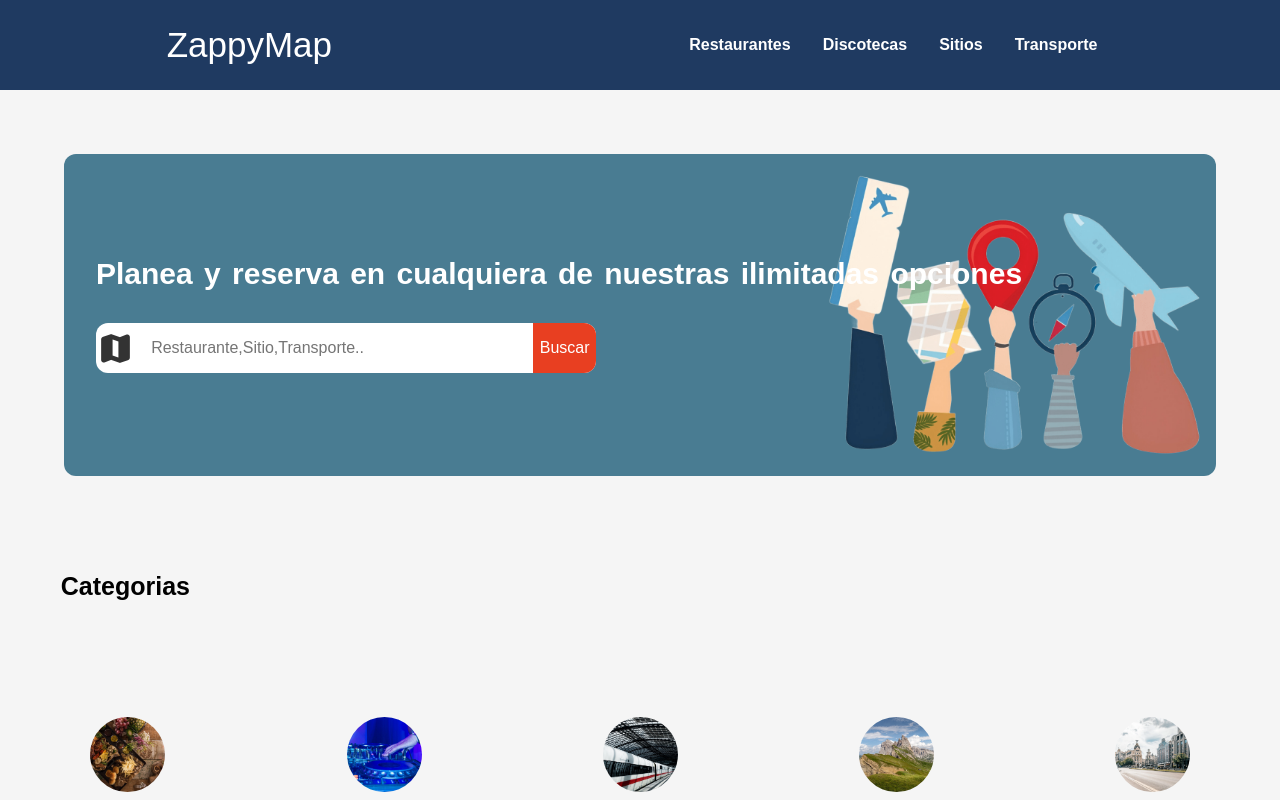
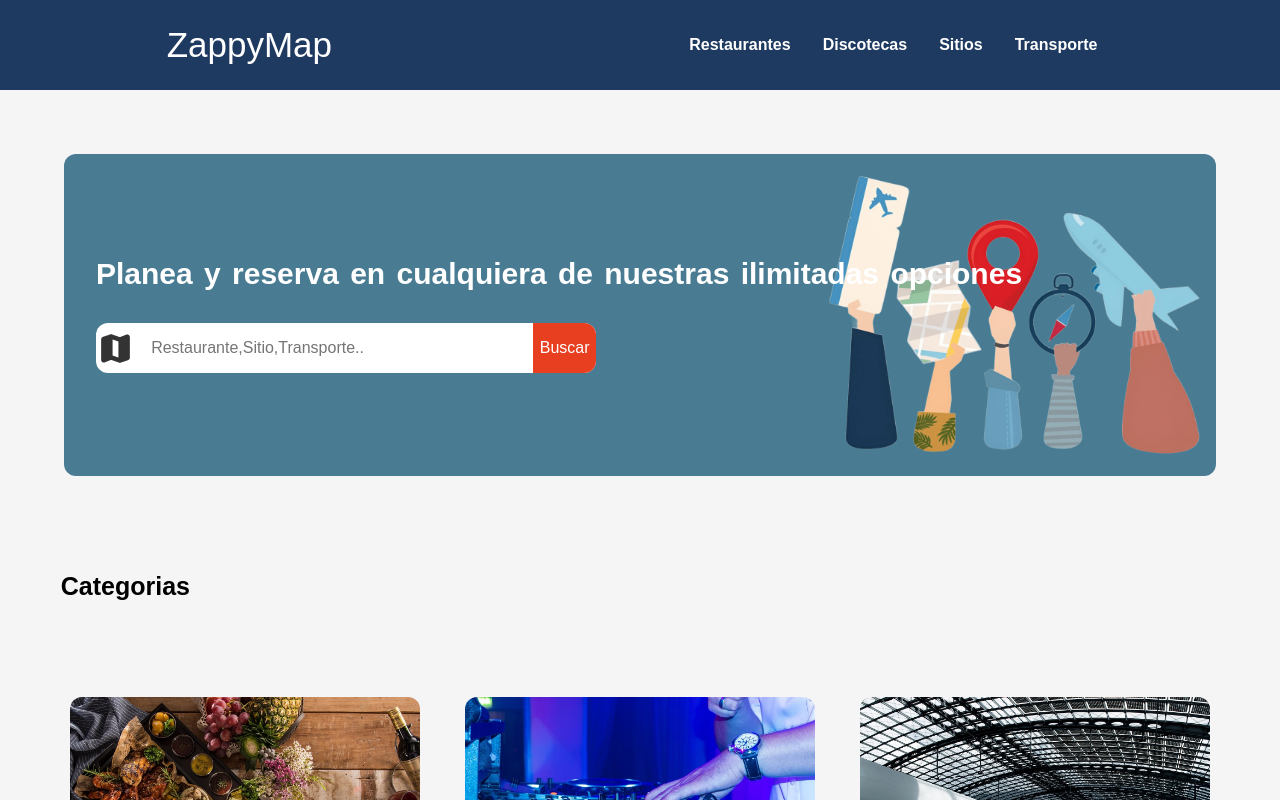
Before and after one commit to RafaelVillagomezDev/Vimo, a React (Vite) app in the folder Vimo/: page / in a window 1280 px wide. Built offline with nearby package versions, Linux system fonts and the light colour scheme; no server answers.

Commit message:
Cambios en componente carrousell Slider y Slide para resoluciones Desktop y Mobile

```diff
--- a/Vimo/src/atoms/carrousellCard/styles/carrousellCard.tsx
+++ b/Vimo/src/atoms/carrousellCard/styles/carrousellCard.tsx
@@ -9,7 +9,7 @@ export const CarrousellSection = styled.section`
     max-width: 1200px;
     padding: 1rem;
     @media only screen and (${devices.sm}){
-            padding: 3rem;
+      padding: 3rem;
     }
 `;
 
@@ -17,35 +17,35 @@ export const CarrousellSection = styled.section`
 export const CarrouselContainer = styled.div`
     overflow: hidden;
     width: 100%;
-    padding: 0 10px;
+    padding: 2rem;
+    @media only screen and (${devices.sm}){
 
+            padding: 0rem;
+    }
 `;
 
-// CRUCIAL 2: El Contenedor Interno de Slides - Define el layout
+
 export const EmblaContainerInner = styled.div`
-    display: flex; /* LAYOUT HORIZONTAL */
+    display: flex;
     flex-direction: row;
-
-    /* Configuración de Touch/Arrastre */
     -webkit-touch-callout: none;
     -webkit-tap-highlight-color: transparent;
 
-    /* Margen para contrarrestar el padding-left de los slides */
+
     margin-left: -15px;
 
     /* Estilos para CADA SLIDE dentro del contenedor (& > *) */
     & > * {
-        min-width: 0;
-        padding-left: 15px; /* Espaciado entre slides (gutter) */
+        //min-width: 0; Soluciona el flex en @media SM
+        padding-left: 15px;
         position: relative;
-
-          flex: 0 0 100%;
+        flex: 0 0 100%;
 
 
         @media only screen and (${devices.sm}){
-            flex: 0 0 25.0%;
+
+            flex: 0 0 calc(25% - 3.75px);
         }
-
 
     }
 `;
--- a/Vimo/src/components/cardSlide/CardSlide.tsx
+++ b/Vimo/src/components/cardSlide/CardSlide.tsx
@@ -1,5 +1,5 @@
 
-import {CardText , CardBox, CardBoxImage, CardBoxTitle, CardContainer, CardImage, CardSubtitle, LinkCard } from "./styles/cardSlide";
+import {CardText , CardBox, CardBoxImage, CardBoxTitle, CardContainer, CardImage, LinkCard } from "./styles/cardSlide";
 
 function CardSlide({data}:any) {
 
@@ -9,16 +9,16 @@ return (
     <>
        {
         data.images.map((image: { url: string | undefined; },index :number) => (
-           <LinkCard to={"restaurants/"+data.id}>
-        <CardContainer key={index}>
+           <LinkCard to={"restaurants/"+data.id} key={index}>
+        <CardContainer key={index+"**"+data.id}>
 
               <CardBoxImage>
               <CardImage  src={image.url} loading="lazy"></CardImage>
             </CardBoxImage>
             <CardBox>
                <CardBoxTitle>{name}</CardBoxTitle>
-               <CardText><CardSubtitle>{address}</CardSubtitle></CardText>
-              <CardText><CardSubtitle>{type_food}</CardSubtitle></CardText>
+               <CardText>{address}</CardText>
+              <CardText>{type_food}</CardText>
             </CardBox>
 
 
--- a/Vimo/src/components/cardSlide/styles/cardSlide.tsx
+++ b/Vimo/src/components/cardSlide/styles/cardSlide.tsx
@@ -4,8 +4,9 @@ import { Link } from 'react-router-dom';
 
 
 export const CardContainer = styled.div`
-    width: 258px;
-    height: 550px;
+
+    width: 100%;
+    height: 450px;
     display: flex;
     flex-direction: column;
     overflow: hidden;
@@ -15,8 +16,9 @@ export const CardContainer = styled.div`
     border-radius: 12px;
     overflow: hidden;
     box-shadow: 2px 2px 2px 0px rgba(0, 0, 0, 0.2);
+
    @media only screen and (${devices.sm}) {
-
+      width: 250px;
       height: 350px;
     }
 
@@ -27,9 +29,9 @@ export const CardBoxImage = styled.div`
     width: 100%;
     border-top-left-radius: 12px;
     border-top-right-radius: 12px;
-    height: 250px;
+
      @media only screen and (${devices.sm}) {
-        height: 170px;
+        height: 166px;
     }
 `;
 
@@ -61,9 +63,7 @@ export const CardText=styled.p`
        font-size: 16px;
     }
 `
-export const CardSubtitle=styled.h5`
-    font-weight: bold;
-`
+
 
 
 export const CardImage = styled.img.attrs(({ src }) => ({
--- a/Vimo/src/components/carrousellSlide/CarrousellSlide.tsx
+++ b/Vimo/src/components/carrousellSlide/CarrousellSlide.tsx
@@ -6,7 +6,7 @@ import {
     CarrousellSlideText,
     NavLinker,
 } from './styles/CarrousellSlide';
-import { CarrousellTitle } from '../../styles/commonStyles';
+
 
 
 interface SlideData {
@@ -88,7 +88,6 @@ const CarrousellSlide: React.FC<CarrousellSlideProps> = ({ slidesData }) => {
 
     return (
        <>
-        <CarrousellTitle></CarrousellTitle>
         <CarrousellSlideContainer
             ref={carouselRef}
             onMouseDown={handleMouseDown}
--- a/Vimo/src/components/carrousellSlide/styles/CarrousellSlide.tsx
+++ b/Vimo/src/components/carrousellSlide/styles/CarrousellSlide.tsx
@@ -4,43 +4,72 @@ import { Link } from 'react-router-dom';
 
 export const CarrousellSlideContainer = styled.div`
     display: flex;
-   overflow-x: scroll;
+    overflow-x: scroll;
     -ms-overflow-style: none;
     scrollbar-width: none;
     &::-webkit-scrollbar {
         display: none;
     }
-    width: 100%;
     bottom: 3rem;
+    margin: 2rem;
     cursor: grab;
+
+    /* ✅ 1. ESPACIADO MÓVIL: Reducido a 0.5rem (8px) */
+    column-gap: 0.5rem;
+
+    @media only screen and (${devices.md}) {
+         margin: 4rem;
+          /* MANTENER ESPACIADO GRANDE EN ESCRITORIO (2rem) */
+          column-gap: 2rem;
+    }
 `;
 
 export const CarrousellSlideItem = styled.div`
-    min-width: 30%;
-    width: 30%;
     height: 100%;
     transition: transform 0.5s ease;
     text-align: center;
     background-color: transparent;
-    padding: 20px;
+
+    /* Propiedades Flexbox requeridas para el scroll horizontal */
+    flex-shrink: 0;
+
+    /* 🎯 2. CÁLCULO MÓVIL (3 Slides con 0.5rem de gap) */
+    /* Fórmula: (100% / 3) - (0.5rem / 3) = 33.333% - 0.1666rem */
+    flex-basis: calc(33.333% - 0.1666rem);
+
+    /* Alineación de los elementos internos (img, texto) para móvil */
     display: flex;
-    justify-content: space-evenly;
+    flex-direction: column;
+    justify-content: center;
     align-items: center;
-    @media only screen and (${devices.sm}) {
-        min-width: 20%;
-        width: 20%;
+
+
+    @media only screen and (${devices.md}) {
+        /* 🎯 CÁLCULO ESCRITORIO (3 Slides con 2rem de gap) */
+        /* Fórmula: (100% / 3) - (4rem / 3) = 33.333% - 1.333rem */
+        flex-basis: calc(33.333% - 1.333rem);
+
+        /* Ajuste de layout interno en escritorio */
+        display: flex;
+        justify-content: space-around;
+        align-items: center;
     }
 `;
 
 export const CarrousellSlideCard = styled.img`
     height: 75px;
     width: 75px;
-    border-radius: 120px;
+    border-radius: 12px;
     object-fit: cover;
     object-position: center;
+    border-radius: 120px; /* Redondeado total en móvil */
+
+     @media only screen and (${devices.md}) {
+       border-radius: 12px; /* Cuadrado o menos redondeado en escritorio */
+       height: 100%;
+       width: 350px;
+    }
 `;
-
-
 
 export const CarrousellSlideText = styled.p`
     color: black;
@@ -49,10 +78,12 @@ export const CarrousellSlideText = styled.p`
     font-style: normal;
     font-weight: 700;
     line-height: normal;
-     display: none;
-     @media only screen and (${devices.sm}) {
+
+     /* El texto es visible en móvil ya que no tiene 'display: none' fuera de la media query */
+
+     @media only screen and (${devices.md}) {
            font-size: 18px;
-           display: block;
+           display: block; /* Aseguramos visibilidad en escritorio si fuera necesario */
     }
 `;
 
@@ -68,7 +99,7 @@ export const CarrousellSlideTitle = styled(CarrousellSlideText)`
 
 export const NavLinker = styled(Link)`
    display: flex;
-  flex-direction: column;
+   flex-direction: column;
    justify-content: center;
    align-items: center;
    row-gap: 1rem;
```
